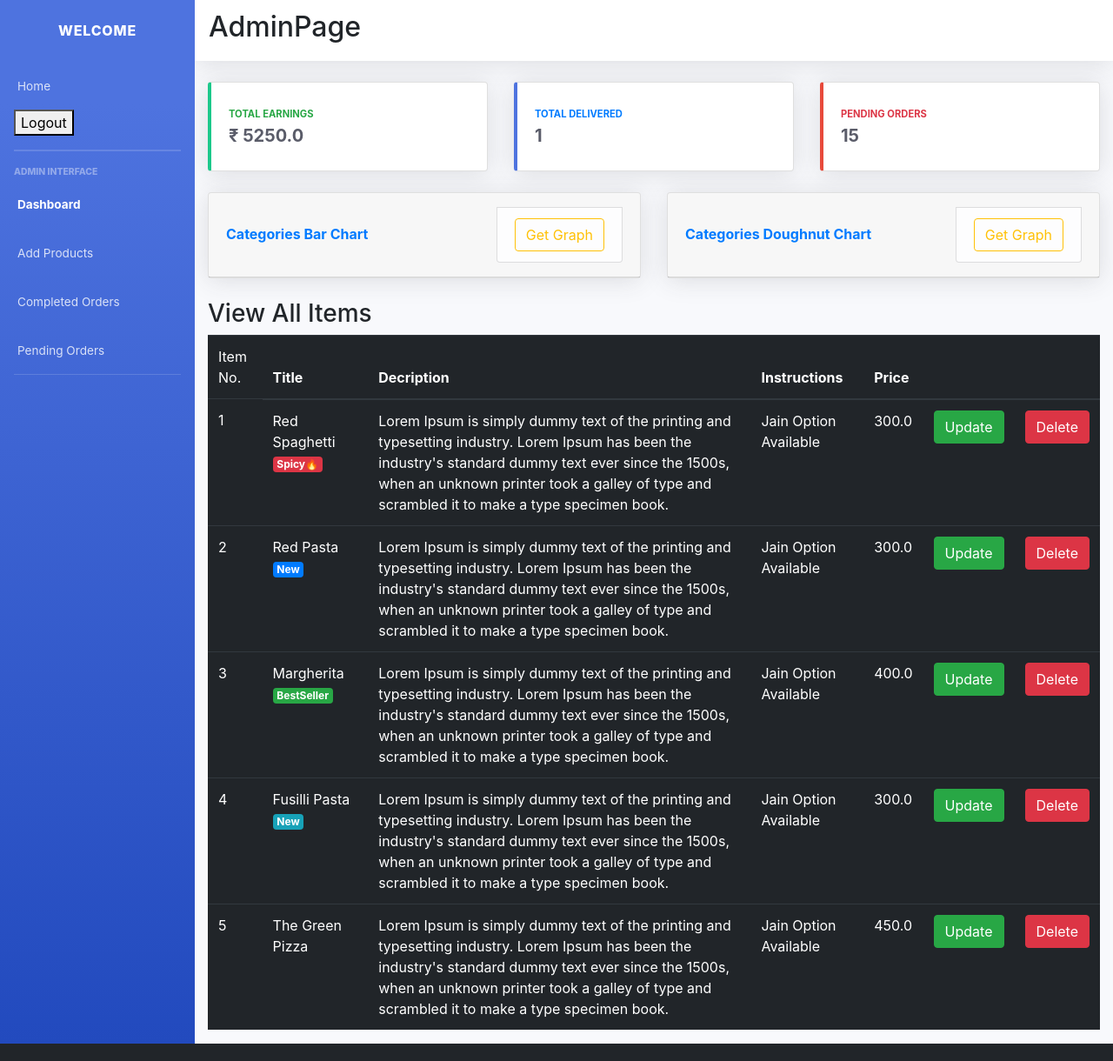
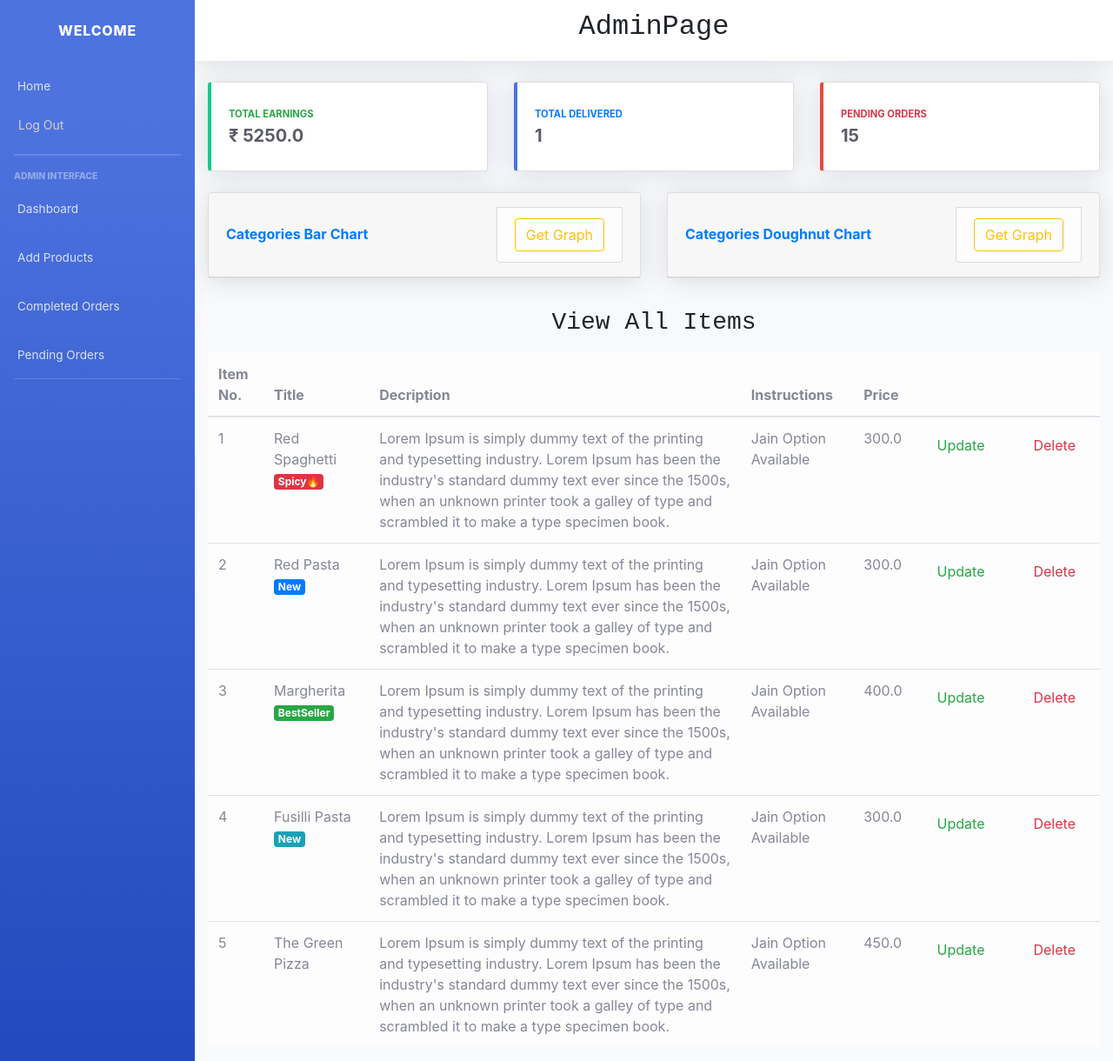
Before and after one commit to tanay306/UrbanEats, a Django app: page /admin_dashboard/ in a window 1280 px wide. Shown: the whole page at 87% size. Run offline with Django 3.2, Linux system fonts and the light colour scheme; a user stored in the database is signed in; data comes from the database, SQL or seed files in the repository; both versions use the stored data as it was after the commit; some libraries are stand-ins or nearby versions.

Commit message:
revamped admin pages

```diff
--- a/main/templates/main/admin_dashboard.html
+++ b/main/templates/main/admin_dashboard.html
@@ -28,10 +28,11 @@
           <i class="fa fa-home"></i>
           <span>Home</span></a>
       </li>
-      <li class="nav-item ml-3 mb-3">
+      <li class="nav-item ml-2">
         <form class="logout-link" action="{% url 'accounts:logout' %}" method="post">
             {% csrf_token %}
-            <button type="submit" class="mr-2">Logout</button>
+            <button type="submit" class="btn btn-link" style="color: rgb(209, 208, 208); font-size: 14px;">
+              <p>Log Out</p></button>
         </form>
       </li>
       <hr class="sidebar-divider my-0">
@@ -39,7 +40,7 @@
       <div class="sidebar-heading">
         Admin Interface
       </div>
-      <li class="nav-item active">
+      <li class="nav-item">
         <a class="nav-link" href="{% url 'main:admin_dashboard' %}">
           <i class="fa fa-bandcamp"></i>
           <span>Dashboard</span></a>
@@ -72,9 +73,11 @@
     </ul>
     <div id="content-wrapper" class="d-flex flex-column">
       <div id="content">
-        <nav class="navbar navbar-expand navbar-light bg-white topbar mb-4 static-top shadow">
-          <h2 class="text-center">AdminPage</h3>
-        </nav>
+        <div>
+          <nav class="navbar navbar-expand navbar-light bg-white topbar mb-4 static-top shadow" style="display: flex; justify-content: center;">
+            <h2 style="font-family: 'Courier New', Courier, monospace;">AdminPage</h3>
+          </nav>
+        </div>
         <div class="container-fluid">
 
           <div class="row">
@@ -153,15 +156,15 @@
               </div>
             </div>
           </div>
-          <h3>View All Items</h3>
+          <h3 style="font-family: 'Courier New', Courier, monospace; padding-top: 10px; padding-bottom: 10px;" class="text-center">View All Items</h3>
           <div class="row">
             <div class="col-sm-12">
                 {% if items %}
                 <div class="table-responsive">
-                    <table class="table table-dark">
+                    <table class="table table-light">
                         <thead>
                         <tr>
-                            <td scope="col">Item No.</td>
+                            <th scope="col">Item No.</th>
                             <th scope="col">Title</th>
                             <th scope="col">Decription</th>
                             <th scope="col">Instructions</th>
@@ -178,15 +181,17 @@
                             <td>{{ item.description }}</td>
                             <td>{{ item.instructions }}</td>
                             <td>{{ item.price }}</td>
-                            <td><a class="btn btn-success" href="{% url 'main:item-update' item.slug %}">Update</a></td>
-                            <td><a class="btn btn-danger" href="{% url 'main:item-delete' item.slug %}">Delete</a></td>
+                            <!-- <td><a class="btn btn-success" href="{% url 'main:item-update' item.slug %}">Update</a></td>
+                            <td><a class="btn btn-danger" href="{% url 'main:item-delete' item.slug %}">Delete</a></td> -->
+                            <td><a class="nav-link" href="{% url 'main:item-update' item.slug %}"><i class="fa fa-home"></i> <span class="text-success">Update</span></a></td>
+                            <td><a class="nav-link" href="{% url 'main:item-delete' item.slug %}"><i class="fa fa-home"></i> <span class="text-danger">Delete</span></a></td>
                         </tr>
                             {% endfor %}
                         </tbody>
                     </table>
                 </div>
                 {% else %}
-                <h4 class="text-center">Sorry, you have not ordered any item yet!!!</h4>
+                  <h4 class="text-center">Sorry, no items added yet!!</h4>
                 {% endif %}
             </div>
           </div>
--- a/main/templates/main/admin_view.html
+++ b/main/templates/main/admin_view.html
@@ -4,13 +4,13 @@
     <div class="container">
         <div class="row">
             <div class="col-sm-12">
-                <h3 class="text-center">Completed Orders</h3>
+                <h3 class="text-center" style="font-family: 'Courier New', Courier, monospace;">Completed Orders</h3>
                 {% if cart_items %}
                 <div class="table-responsive">
-                    <table class="table table-dark">
+                    <table class="table table-light">
                         <thead>
                         <tr>
-                            <td scope="col">Order No.</td>
+                            <th scope="col">Order No.</th>
                             <th scope="col">User</th>
                             <th scope="col">User Email</th>
                             <th scope="col">Name</th>
--- a/main/templates/main/dishes.html
+++ b/main/templates/main/dishes.html
@@ -19,7 +19,7 @@
               {% if item.description %}
               <h5 style="text-align: initial;font-family: monospace;">{{ item.description }}</h5>
               {% endif %}
-              <form action="{% url 'main:add_instructions' %}" method="POST" class="mb-3">
+              <!-- <form action="{% url 'main:add_instructions' %}" method="POST" class="mb-3">
                 {% csrf_token %}
                 <div class="row">
                   <div class="col-sm-11">
@@ -30,7 +30,7 @@
                     <button type="submit" class="btn btn-primary">Submit</button>
                   </div>
                 </div>
-              </form>
+              </form> -->
               <h4 style="text-align: initial;font-family: monospace;">{{ item.instructions }}</h4>
               <br>
               <h4 style="text-align: center;font-family: monospace;">₹ {{ item.price }}</h4>
--- a/main/templates/main/pending_orders.html
+++ b/main/templates/main/pending_orders.html
@@ -3,13 +3,13 @@
 <div class="cart">
         <div class="row">
             <div class="col-sm-12">
-                <h3 class="text-center">Active Orders</h3>
+                <h3 class="text-center" style="font-family: 'Courier New', Courier, monospace;">Active Orders</h3>
                 {% if items %}
                 <div class="table-responsive">
-                    <table class="table table-dark">
+                    <table class="table table-light">
                         <thead>
                         <tr>
-                            <td scope="col">Order No.</td>
+                            <th scope="col">Order No.</th>
                             <th scope="col">User</th>
                             <th scope="col">User Email</th>
                             <th scope="col">Name</th>
```
Also changed, not shown: main/templates/main/layout2.html (+8 -7 lines), db.sqlite3.
